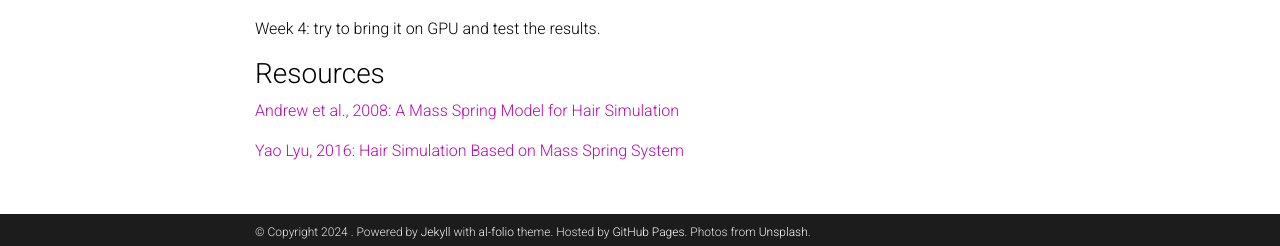
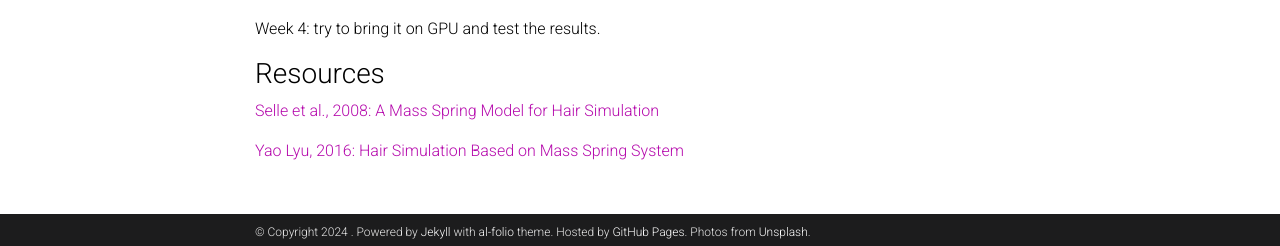
Before and after one commit to Blackfeather0x1/cs184-final-website, a Jekyll site: the page built from _pages/proposal.md, in a window 1280 px wide and 900 px high, scrolled down 1115 px. Shown: the part 651-897 px from the top of the window. Built offline with Jekyll 4.4.1, drawn with Linux system fonts in a browser that asks for light colours; comment, search, counter and statistics services are not loaded; a style sheet for code colours, icons or effects is not loaded.

```diff
--- a/_pages/proposal.md
+++ b/_pages/proposal.md
@@ -61,6 +61,6 @@ Week 3: realize basic physical simulation of hair.
 Week 4: try to bring it on GPU and test the results.
 
 ### Resources
-[Andrew et al., 2008: A Mass Spring Model for Hair Simulation](https://physbam.stanford.edu/~mlentine/images/hair.pdf)
+[Selle et al., 2008: A Mass Spring Model for Hair Simulation](https://physbam.stanford.edu/~mlentine/images/hair.pdf)
 
 [Yao Lyu, 2016: Hair Simulation Based on Mass Spring System](https://nccastaff.bournemouth.ac.uk/jmacey/MastersProject/MSc17/05/1.pdf)
```
Also changed, not shown: _pages/milestone.md (+6 -1 lines).
